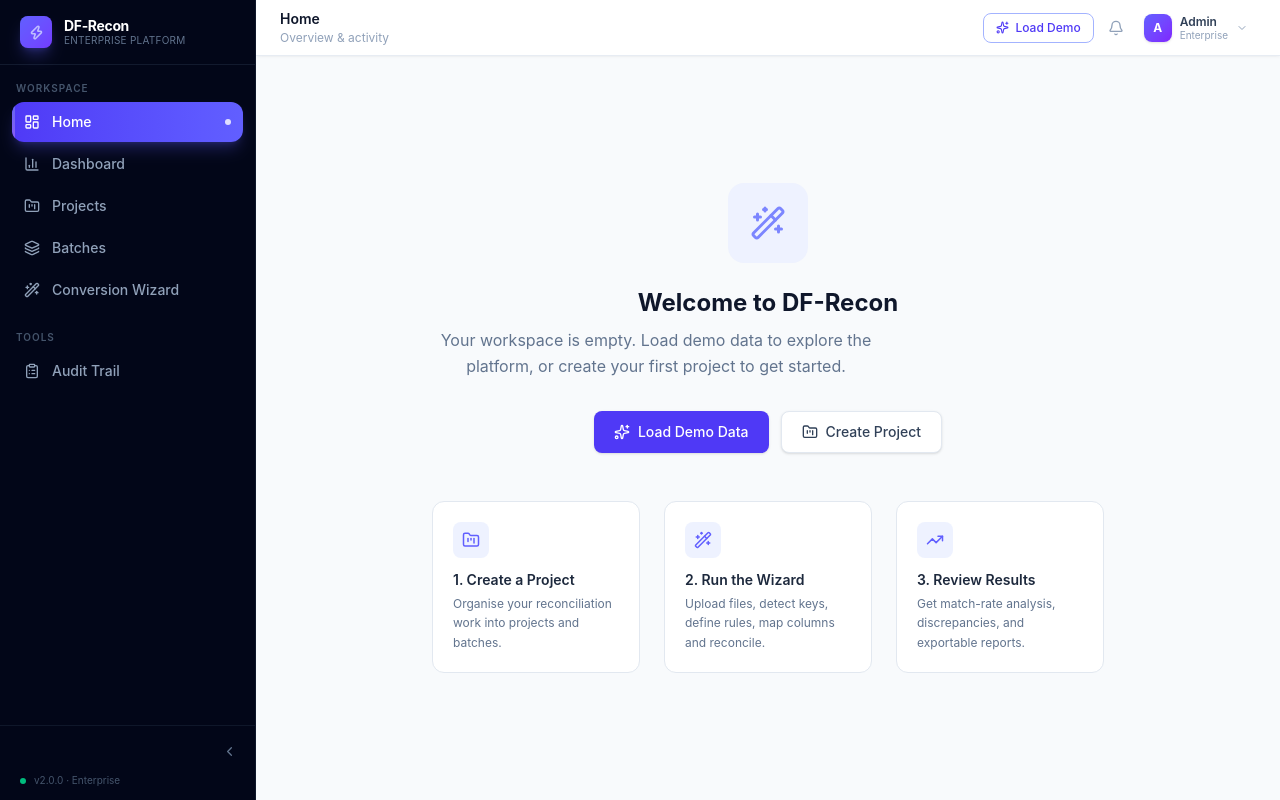
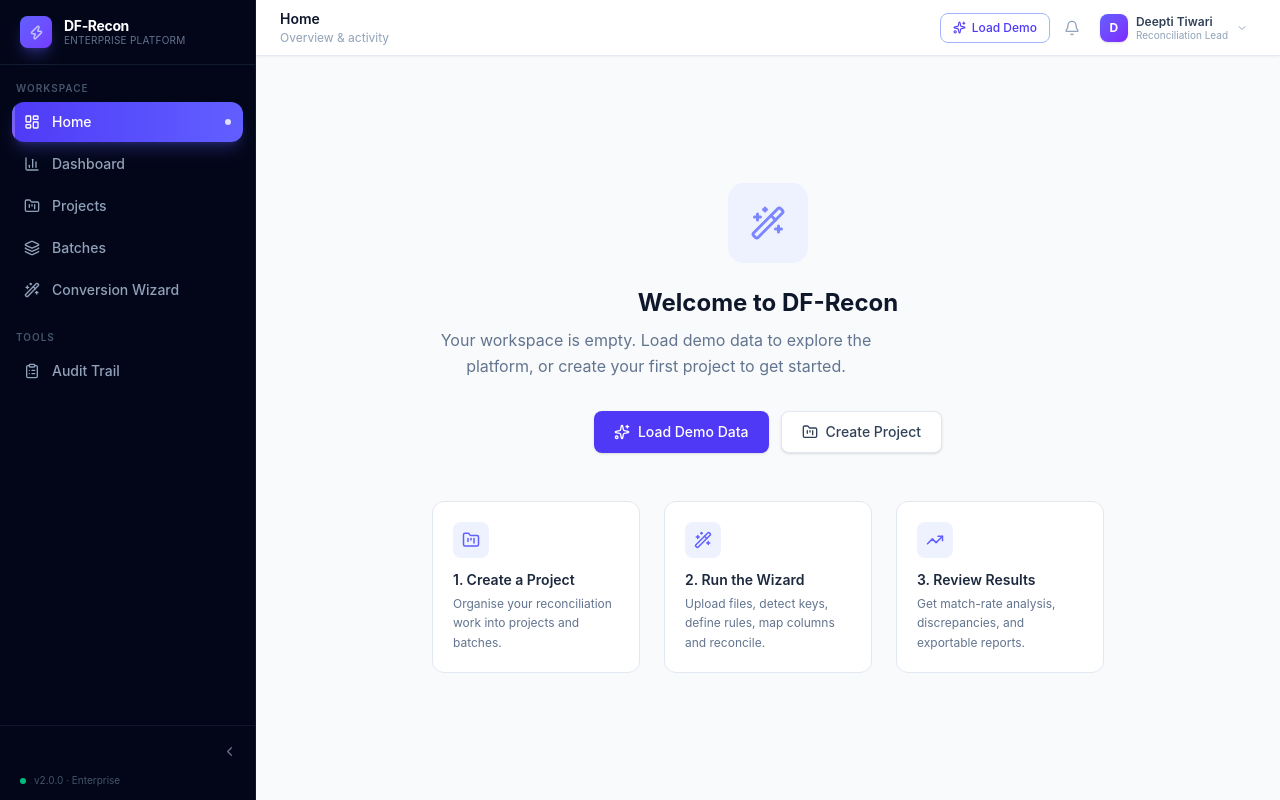
Before and after one commit to Utkarsh11K/DF-Recon, a Next.js app in the folder frontend/: page / in a window 1280 px wide. Built offline with nearby package versions, Linux system fonts and the light colour scheme.

Commit message:
Update Header to include auth state and logout functionality

```diff
--- a/frontend/components/layout/Header.tsx
+++ b/frontend/components/layout/Header.tsx
@@ -1,13 +1,14 @@
 'use client';
-import { Menu, Zap, Sparkles, Trash2, Bell, ChevronDown } from 'lucide-react';
+import { Menu, Zap, Sparkles, Trash2, Bell, ChevronDown, LogOut, User } from 'lucide-react';
 import { useStore } from '@/lib/store';
 import { useToast } from '@/components/ui/Toast';
-import { useState } from 'react';
+import { useState, useEffect } from 'react';
 import { ConfirmDialog } from '@/components/ui/ConfirmDialog';
 import { Button } from '@/components/ui/Button';
-import { usePathname } from 'next/navigation';
+import { usePathname, useRouter } from 'next/navigation';
 import { cn } from '@/lib/utils';
 import { motion, AnimatePresence } from 'framer-motion';
+import type { UserSession } from '@/lib/types';
 
 const pageTitles: Record<string, { title: string; sub: string }> = {
   '/':           { title: 'Home',             sub: 'Overview & activity' },
@@ -25,8 +26,37 @@ export function Header({ onMenuClick }: HeaderProps) {
   const { loadDemo, clearWorkspace, state } = useStore();
   const { toast } = useToast();
   const pathname = usePathname();
+  const router = useRouter();
   const [confirmClear, setConfirmClear] = useState(false);
   const [loadingDemo, setLoadingDemo] = useState(false);
+  const [userMenuOpen, setUserMenuOpen] = useState(false);
+  const [user, setUser] = useState<UserSession | null>(null);
+
+  useEffect(() => {
+    try {
+      const stored = localStorage.getItem('dfrecon_user');
+      if (stored) {
+        setUser(JSON.parse(stored));
+      } else {
+        setUser({
+          user_id: 'usr_default',
+          name: 'Deepti Tiwari',
+          email: 'deepti@dfrecon.io',
+          role: 'Reconciliation Lead',
+          token: 'dfrecon_tok_default',
+          authenticated_at: new Date().toISOString(),
+        });
+      }
+    } catch {}
+  }, []);
+
+  const handleLogout = () => {
+    localStorage.removeItem('dfrecon_user');
+    setUser(null);
+    setUserMenuOpen(false);
+    toast('Logged out successfully', 'info');
+    router.push('/login');
+  };
 
   const pageInfo = Object.entries(pageTitles).find(([k]) =>
     k === '/' ? pathname === '/' : pathname.startsWith(k)
@@ -130,17 +160,65 @@ export function Header({ onMenuClick }: HeaderProps) {
               )}
             </button>
 
-            {/* User avatar */}
-            <button className="flex items-center gap-2 pl-1.5 pr-2 py-1 rounded-lg hover:bg-slate-100 transition-colors group">
+            {/* User avatar & dropdown */}
+            <div className="relative">
+              <button
+                onClick={() => setUserMenuOpen((v) => !v)}
+                className="flex items-center gap-2 pl-1.5 pr-2 py-1 rounded-lg hover:bg-slate-100 transition-colors group"
+              >
                 <div className="w-7 h-7 rounded-lg bg-gradient-to-br from-indigo-500 to-violet-600 flex items-center justify-center text-white text-xs font-bold shadow-sm">
-                A
+                  {user?.name ? user.name.charAt(0).toUpperCase() : 'D'}
                 </div>
                 <div className="hidden sm:block text-left">
-                <p className="text-xs font-semibold text-slate-700 leading-none">Admin</p>
-                <p className="text-[10px] text-slate-400 leading-none mt-0.5">Enterprise</p>
+                  <p className="text-xs font-semibold text-slate-700 leading-none truncate max-w-[120px]">
+                    {user?.name || 'Deepti Tiwari'}
+                  </p>
+                  <p className="text-[10px] text-slate-400 leading-none mt-0.5 truncate max-w-[120px]">
+                    {user?.role || 'Recon Lead'}
+                  </p>
                 </div>
                 <ChevronDown size={12} className="text-slate-400 group-hover:text-slate-600 transition-colors hidden sm:block" />
               </button>
+
+              <AnimatePresence>
+                {userMenuOpen && (
+                  <motion.div
+                    initial={{ opacity: 0, y: 8, scale: 0.95 }}
+                    animate={{ opacity: 1, y: 0, scale: 1 }}
+                    exit={{ opacity: 0, y: 8, scale: 0.95 }}
+                    transition={{ duration: 0.15 }}
+                    className="absolute right-0 mt-2 w-56 rounded-xl border border-gray-200 bg-white p-2 shadow-xl z-50 text-xs"
+                  >
+                    <div className="px-3 py-2 border-b border-gray-100 mb-1">
+                      <p className="font-semibold text-slate-900">{user?.name || 'Deepti Tiwari'}</p>
+                      <p className="text-[11px] text-slate-500 truncate">{user?.email || 'deepti@dfrecon.io'}</p>
+                      <span className="inline-block mt-1 text-[10px] font-semibold text-indigo-700 bg-indigo-50 px-2 py-0.5 rounded">
+                        {user?.role || 'Reconciliation Lead'}
+                      </span>
+                    </div>
+
+                    <button
+                      onClick={() => {
+                        setUserMenuOpen(false);
+                        router.push('/dashboard');
+                      }}
+                      className="w-full flex items-center gap-2 px-3 py-2 rounded-lg text-slate-700 hover:bg-slate-50 text-left font-medium"
+                    >
+                      <User size={14} className="text-slate-400" />
+                      Dashboard Profile
+                    </button>
+
+                    <button
+                      onClick={handleLogout}
+                      className="w-full flex items-center gap-2 px-3 py-2 rounded-lg text-rose-600 hover:bg-rose-50 text-left font-semibold"
+                    >
+                      <LogOut size={14} className="text-rose-500" />
+                      Sign Out
+                    </button>
+                  </motion.div>
+                )}
+              </AnimatePresence>
+            </div>
 
             {/* Mobile demo button */}
             <button
```
Lines whose indentation alone changed are shown as unchanged.
